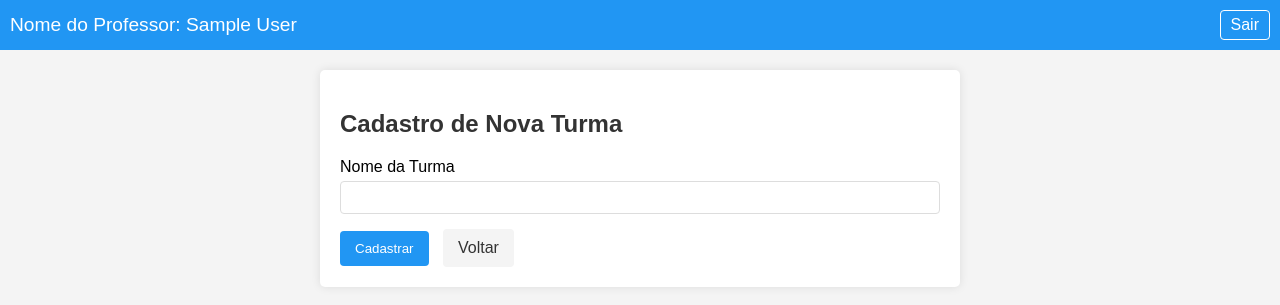
After one commit to NadLuz/SistemaCadastroProfessor, a PHP site: page /nome_do_projeto/cadastrar_turma.php in a window 1280 px wide. The commit adds this page. Shown: the top 305 px of the page. Run offline with PHP 8.4, Linux system fonts and the light colour scheme; the visitor is signed in with stand-in values (Sample User, id 1).

Commit message:
acesso do professor

```diff
--- /dev/null
+++ b/cadastrar_turma.php
@@ -0,0 +1,175 @@
+<?php
+// Inicia a sessão PHP
+session_start();
+
+// Inclui o arquivo de configuração com as credenciais do banco de dados
+require_once 'config.php';
+
+// Verifica se o usuário está logado
+if (!isset($_SESSION['user_id'])) {
+    // Se não estiver logado, redireciona para a página de login
+    header("Location: login.php");
+    exit();
+}
+
+// Variável para armazenar mensagens de feedback para o usuário
+$mensagem = '';
+
+// Verifica se o formulário foi submetido via POST
+if ($_SERVER['REQUEST_METHOD'] == 'POST') {
+    // Remove espaços em branco do início e fim do nome da turma
+    $nome_turma = trim($_POST['nome_turma']);
+    // Obtém o ID do professor da sessão
+    $professor_id = $_SESSION['user_id'];
+
+    // Verifica se o nome da turma não está vazio
+    if (!empty($nome_turma)) {
+        // Conecta ao banco de dados
+        $conn = new mysqli(DB_HOST, DB_USER, DB_PASS, DB_NAME);
+
+        // Verifica se a conexão foi bem-sucedida
+        if ($conn->connect_error) {
+            die("Conexão falhou: " . $conn->connect_error);
+        }
+
+        // Prepara a query SQL para inserir a nova turma
+        $stmt = $conn->prepare("INSERT INTO Turma (nome, professor_id) VALUES (?, ?)");
+        // Vincula os parâmetros à query
+        $stmt->bind_param("si", $nome_turma, $professor_id);
+
+        // Executa a query e verifica se foi bem-sucedida
+        if ($stmt->execute()) {
+            $mensagem = "Turma cadastrada com sucesso!";
+        } else {
+            $mensagem = "Erro ao cadastrar a turma: " . $conn->error;
+        }
+
+        // Fecha a declaração e a conexão com o banco de dados
+        $stmt->close();
+        $conn->close();
+    } else {
+        $mensagem = "Por favor, informe o nome da turma.";
+    }
+}
+?>
+
+<!DOCTYPE html>
+<html lang="pt-br">
+<head>
+    <meta charset="UTF-8">
+    <meta name="viewport" content="width=device-width, initial-scale=1.0">
+    <title>Cadastro de Turma</title>
+    <style>
+        /* Estilos CSS para a página de cadastro de turma */
+        body {
+            font-family: Arial, sans-serif;
+            margin: 0;
+            padding: 0;
+            background-color: #f4f4f4;
+        }
+        .navbar {
+            background-color: #2196F3;
+            color: white;
+            padding: 10px;
+            display: flex;
+            justify-content: space-between;
+            align-items: center;
+        }
+        .navbar-brand {
+            font-size: 1.2em;
+        }
+        .btn-sair {
+            background-color: transparent;
+            border: 1px solid white;
+            color: white;
+            padding: 5px 10px;
+            text-decoration: none;
+            border-radius: 4px;
+        }
+        .container {
+            max-width: 600px;
+            margin: 20px auto;
+            padding: 20px;
+            background-color: white;
+            border-radius: 5px;
+            box-shadow: 0 0 10px rgba(0, 0, 0, 0.1);
+        }
+        h2 {
+            color: #333;
+        }
+        .form-group {
+            margin-bottom: 15px;
+        }
+        label {
+            display: block;
+            margin-bottom: 5px;
+        }
+        input[type="text"] {
+            width: 100%;
+            padding: 8px;
+            border: 1px solid #ddd;
+            border-radius: 4px;
+            box-sizing: border-box;
+        }
+        .btn {
+            padding: 10px 15px;
+            border: none;
+            border-radius: 4px;
+            cursor: pointer;
+        }
+        .btn-primary {
+            background-color: #2196F3;
+            color: white;
+        }
+        .btn-secondary {
+            background-color: #f4f4f4;
+            color: #333;
+            text-decoration: none;
+            display: inline-block;
+            margin-left: 10px;
+        }
+        .alert {
+            padding: 10px;
+            margin-bottom: 15px;
+            border-radius: 4px;
+        }
+        .alert-success {
+            background-color: #dff0d8;
+            border-color: #d0e9c6;
+            color: #3c763d;
+        }
+        .alert-danger {
+            background-color: #f2dede;
+            border-color: #ebcccc;
+            color: #a94442;
+        }
+    </style>
+</head>
+<body>
+    <!-- Barra de navegação superior -->
+    <nav class="navbar">
+        <span class="navbar-brand">Nome do Professor: <?php echo htmlspecialchars($_SESSION['user_name']); ?></span>
+        <a href="logout.php" class="btn-sair">Sair</a>
+    </nav>
+
+    <div class="container">
+        <h2>Cadastro de Nova Turma</h2>
+        <?php
+        // Exibe mensagens de feedback para o usuário
+        if (!empty($mensagem)) {
+            $alertClass = strpos($mensagem, 'sucesso') !== false ? 'alert-success' : 'alert-danger';
+            echo "<div class='alert $alertClass' role='alert'>$mensagem</div>";
+        }
+        ?>
+        <!-- Formulário de cadastro de turma -->
+        <form method="POST" action="">
+            <div class="form-group">
+                <label for="nome_turma">Nome da Turma</label>
+                <input type="text" id="nome_turma" name="nome_turma" required>
+            </div>
+            <button type="submit" class="btn btn-primary">Cadastrar</button>
+            <a href="principal.php" class="btn btn-secondary">Voltar</a>
+        </form>
+    </div>
+</body>
+</html>
--- a/config.php
+++ b/config.php
@@ -3,7 +3,7 @@
 define('DB_HOST', 'localhost');  // Endereço do servidor de banco de dados
 define('DB_USER', 'root');       // Nome de usuário do banco de dados
 define('DB_PASS', '');           // Senha do banco de dados (deixe vazio se não houver senha)
-define('DB_NAME', '2saep_db');    // Nome do banco de dados
+define('DB_NAME', 'saep_db');    // Nome do banco de dados
 
 // Definição de constantes úteis
 define('BASE_URL', 'http://localhost/nome_do_projeto/'); // URL base do projeto
```
Also changed, not shown: login.php (+4 -7 lines), logout.php (added, +23 -0 lines), principal.php (added, +113 -0 lines), style2.css (added, +84 -0 lines).
